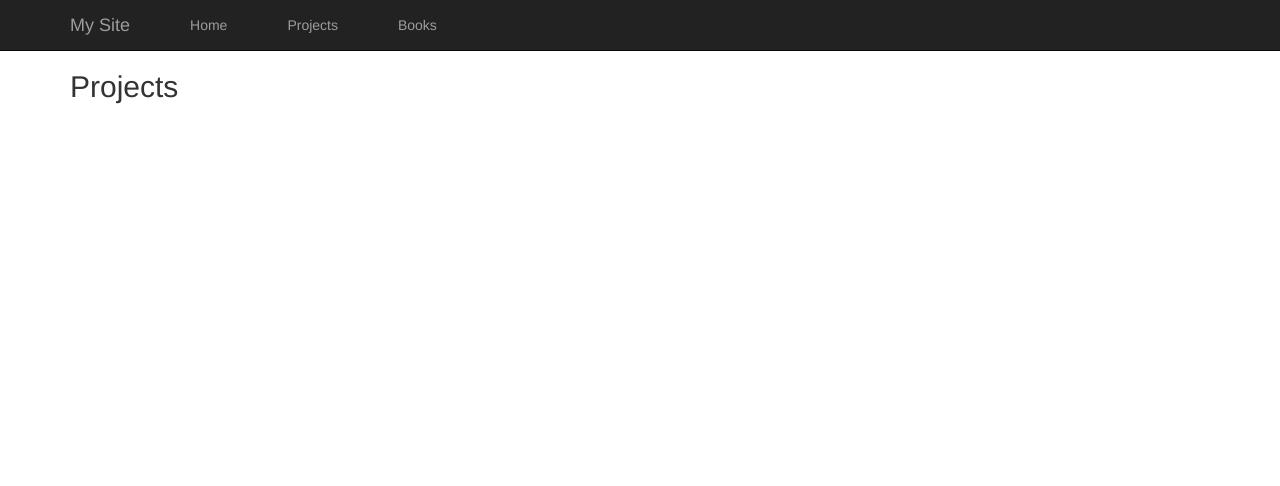
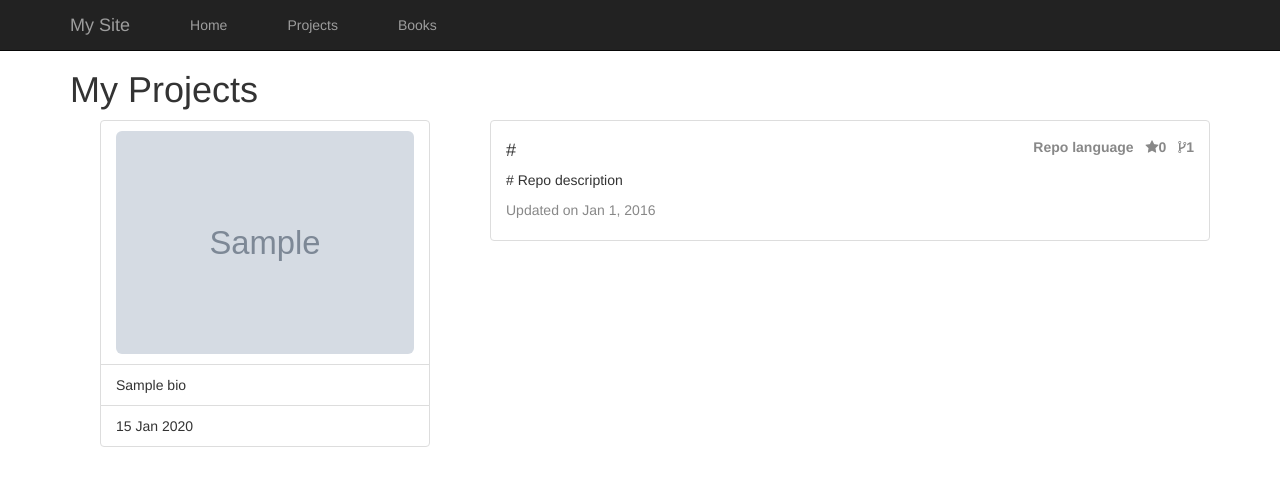
Before and after one commit to badickens/nodeproject, a Node server app: template views/projects.hbs in a window 1280 px wide. Shown: the top 486 px of the page. Run offline with Node 20, Linux system fonts and the light colour scheme; the template is opened without the code that fills it: most values are stand-ins (such as "Sample title", 1, 10 or a date in 2020); grey boxes marked "Sample" are stand-in pictures; some libraries are stand-ins or nearby versions.

Commit message:
added repo details

```diff
--- a/package.json
+++ b/package.json
@@ -11,6 +11,7 @@
   "license": "ISC",
   "dependencies": {
     "axios": "^0.11.0",
+    "dotenv": "^2.0.0",
     "express": "^4.13.4",
     "express-handlebars": "^3.0.0"
   }
--- a/server.js
+++ b/server.js
@@ -2,6 +2,7 @@ var express = require('express');
 var app = express();
 var exphbs = require('express-handlebars');
 var axios = require('axios');
+var githubService = require('./services/githubServices.js');
 var port = process.env.PORT || 3000;
 
 //================
@@ -45,20 +46,32 @@ app.get('/', function(request, response) {
 });
 
 app.get('/projects', function(request, response) {
+  githubService.githubInfo()
+  .then(function(results) {
+   // console.log(results.data);
+    response.render('projects',
+        {
+          title: 'My Projects',
+          bio: results.bio,
+          repos: results.repos
+        }
+     );
+  });
+});
   var options = {
      headers: {
        'User-Agent': 'badickens'  // required by github's api for identification
      }
   };
 
-  axios.get('https://api.github.com/users/badickens', options)
-     .then(function(results) {
-      // console.log(results.data);
-       response.render('projects', {title: 'My Projects', bio: results.data});
-     });
+
+  //githubService.getRepos()
+  //githubService.getBio()
+  //axios.get('https://api.github.com/users/badickens', options)
+
 
   //response.render('projects', {title: 'My Projects'});
-});
+
 
 app.get('/books', function(request, response) {
   var favoriteBooks = [
--- /dev/null
+++ b/services/githubServices.js
@@ -0,0 +1,36 @@
+var axios = require('axios');
+require('dotenv').config();
+
+var githubService = function () {
+  var options = {
+     headers: {
+       'User-Agent': 'badickens', // required by github's api for identification
+       Authorization: 'token ' + process.env.GITHUB_TOKEN
+     }
+   };
+
+  function getBio() {
+     return axios.get('https://api.github.com/users/badickens', options);
+  }
+
+  function getRepos() {
+     return axios.get('https://api.github.com/users/badickens/repos', options);
+  }
+
+  function githubInfo() {
+     return axios.all([getRepos(), getBio()])
+        .then(function(results) {
+           var repos = results[0].data;
+           var bio = results[1].data;
+
+           return { repos: repos, bio: bio };
+        });
+  }
+  return {
+     getBio: getBio,
+     getRepos: getRepos,
+     githubInfo: githubInfo
+  };
+};
+
+module.exports = githubService();
--- a/views/projects.hbs
+++ b/views/projects.hbs
@@ -1,2 +1,37 @@
-<h2>Projects</h2>
-{{json bio}}
+<h1>My Projects</h1>
+
+<div class="row">
+  <div class="col-md-4">
+    <ul class="list-group">
+      <li class="list-group-item"><img src="{{bio.avatar_url}}" class="img-rounded img-responsive"/></li>
+      <li class="list-group-item">{{bio.name}}</li>
+      <li class="list-group-item">{{bio.created_at}}</li>
+    </ul>
+  </div>
+
+  <div class="col-md-8">
+    <ul class="list-group">
+      {{#each repos as |repo| }}
+         <li class="list-group-item">
+
+        <div class="repo-list-stats">
+          <span class="repo-list-stat-item">Repo language</span>
+          <span class="repo-list-stat-item"><i class="fa fa-star"></i>0</span>
+          <span class="repo-list-stat-item"><i class="fa fa-code-fork"></i>1</span>
+        </div>
+        <h4>
+          {{repo.repos_url}}
+
+        </h4>
+        <p>
+          {{repo.repos_url}}
+          Repo description
+        </p>
+        <p class="repo-list-meta">
+          Updated on Jan 1, 2016
+        </p>
+      </li>
+      {{/each}}
+    </ul>
+  </div>
+</div>
```
Also changed, not shown: 1 other file.
